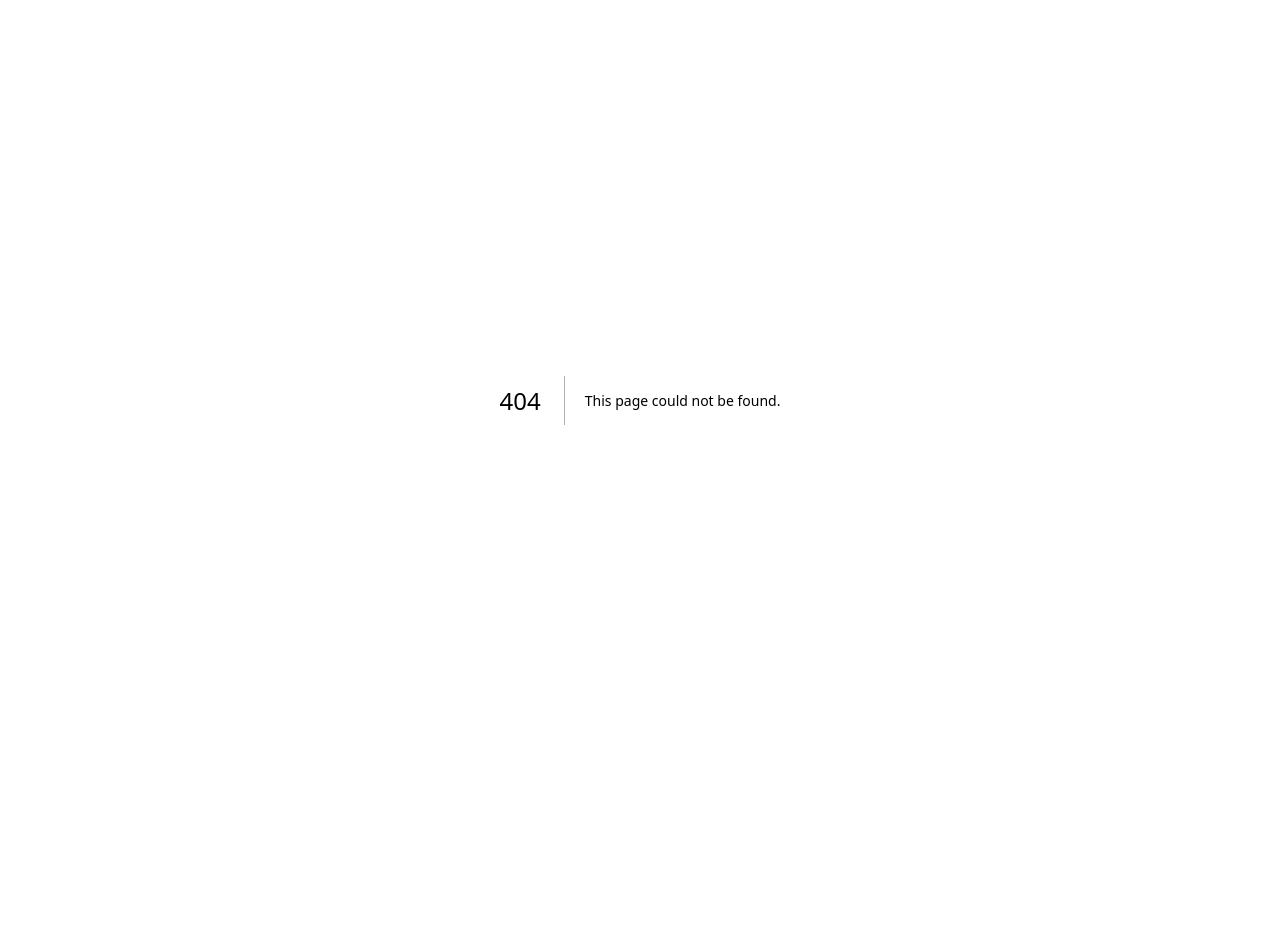
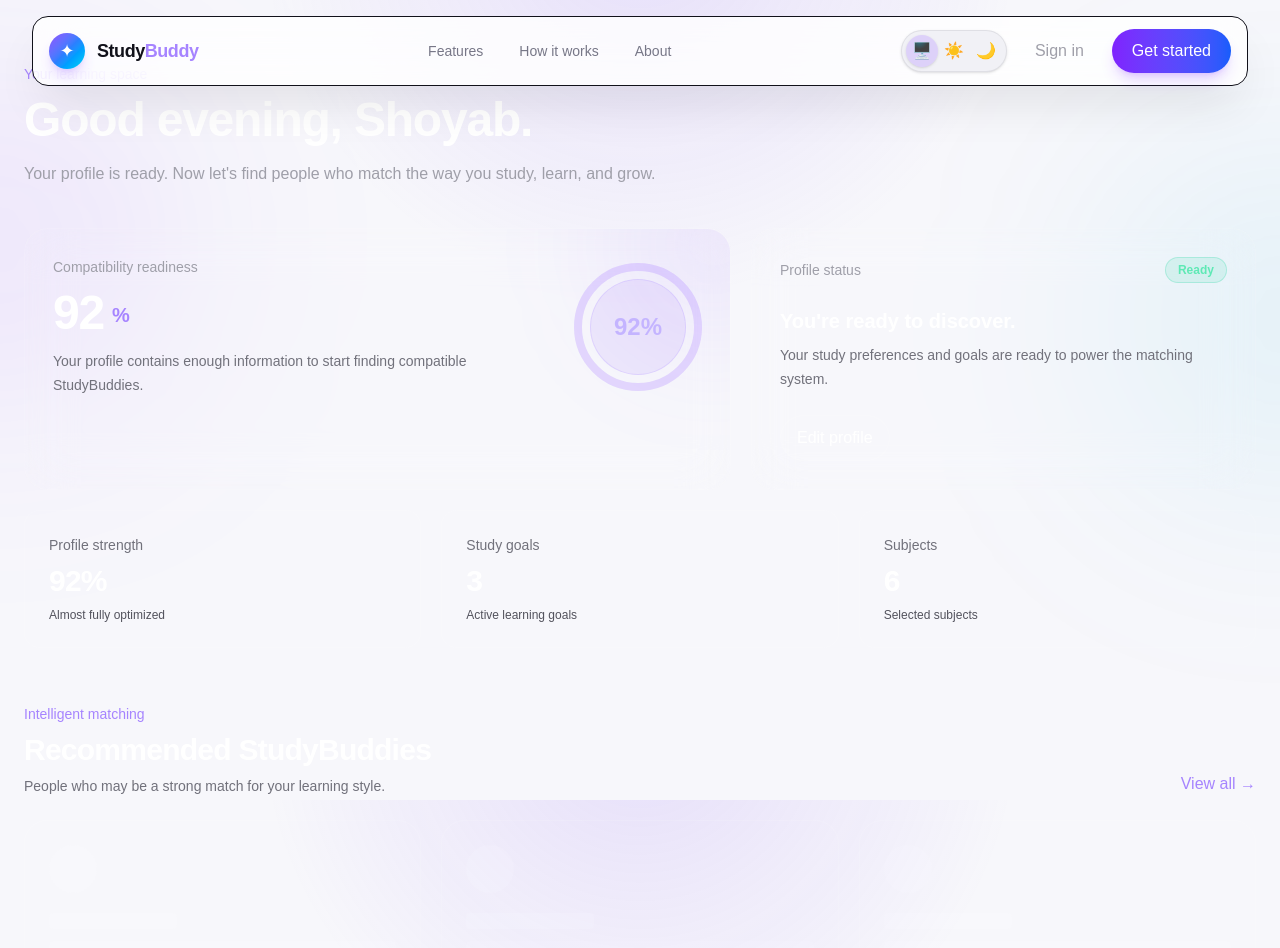
Before and after one commit to KmShoyab/StudyBuddy, a Next.js app in the folder frontend/: page /dashboard in a window 1280 px wide. Before the commit this address had no page. Shown: the top 948 px of the page. Before the commit the page ends 800 px from the top, so only its background shows below. Built offline with nearby package versions, Linux system fonts and the light colour scheme.

Commit message:
Establish the StudyBuddy command center and learner overview

```diff
--- /dev/null
+++ b/frontend/app/dashboard/page.tsx
@@ -0,0 +1,176 @@
+import Navbar from "@/components/Navbar";
+
+const stats = [
+  {
+    label: "Profile strength",
+    value: "92%",
+    description: "Almost fully optimized",
+  },
+  {
+    label: "Study goals",
+    value: "3",
+    description: "Active learning goals",
+  },
+  {
+    label: "Subjects",
+    value: "6",
+    description: "Selected subjects",
+  },
+];
+
+export default function Dashboard() {
+  return (
+    <main className="min-h-screen">
+      <Navbar />
+
+      <section className="relative mx-auto max-w-7xl overflow-hidden px-6 py-12 sm:py-16">
+        {/* Background glow */}
+        <div className="pointer-events-none absolute -left-40 top-20 h-80 w-80 rounded-full bg-violet-600/10 blur-[120px]" />
+        <div className="pointer-events-none absolute -right-40 top-40 h-80 w-80 rounded-full bg-cyan-500/10 blur-[120px]" />
+
+        {/* Welcome */}
+        <div className="relative">
+          <p className="text-sm font-medium text-violet-400">
+            Your learning space
+          </p>
+
+          <h1 className="mt-3 text-3xl font-extrabold tracking-tight text-white sm:text-4xl md:text-5xl">
+            Good evening, Shoyab.
+          </h1>
+
+          <p className="mt-4 max-w-2xl text-sm leading-7 text-zinc-400 sm:text-base">
+            Your profile is ready. Now let&apos;s find people who match the
+            way you study, learn, and grow.
+          </p>
+        </div>
+
+        {/* Profile overview */}
+        <div className="relative mt-10 grid gap-5 md:grid-cols-[1.4fr_1fr]">
+          {/* Compatibility card */}
+          <div className="relative overflow-hidden rounded-3xl border border-white/10 bg-white/[0.035] p-7 backdrop-blur-xl">
+            <div className="pointer-events-none absolute -right-20 -top-20 h-48 w-48 rounded-full bg-violet-500/10 blur-3xl" />
+
+            <div className="relative flex flex-col justify-between gap-8 sm:flex-row sm:items-center">
+              <div>
+                <p className="text-sm font-medium text-zinc-400">
+                  Compatibility readiness
+                </p>
+
+                <div className="mt-3 flex items-end gap-2">
+                  <span className="text-5xl font-extrabold tracking-tight text-white">
+                    92
+                  </span>
+
+                  <span className="mb-2 text-xl font-semibold text-violet-400">
+                    %
+                  </span>
+                </div>
+
+                <p className="mt-3 max-w-sm text-sm leading-6 text-zinc-500">
+                  Your profile contains enough information to start finding
+                  compatible StudyBuddies.
+                </p>
+              </div>
+
+              {/* Progress ring */}
+              <div className="flex h-32 w-32 shrink-0 items-center justify-center rounded-full border-8 border-violet-500/20">
+                <div className="flex h-24 w-24 items-center justify-center rounded-full border border-violet-400/20 bg-violet-500/10">
+                  <span className="text-2xl font-bold text-violet-300">
+                    92%
+                  </span>
+                </div>
+              </div>
+            </div>
+          </div>
+
+          {/* Profile status */}
+          <div className="rounded-3xl border border-white/10 bg-white/[0.035] p-7 backdrop-blur-xl">
+            <div className="flex items-center justify-between">
+              <p className="text-sm font-medium text-zinc-400">
+                Profile status
+              </p>
+
+              <span className="rounded-full border border-emerald-400/20 bg-emerald-400/10 px-3 py-1 text-xs font-semibold text-emerald-300">
+                Ready
+              </span>
+            </div>
+
+            <h2 className="mt-6 text-xl font-bold text-white">
+              You&apos;re ready to discover.
+            </h2>
+
+            <p className="mt-2 text-sm leading-6 text-zinc-500">
+              Your study preferences and goals are ready to power the matching
+              system.
+            </p>
+
+            <button className="mt-6 rounded-xl border border-white/10 bg-white/[0.05] px-4 py-2.5 text-sm font-semibold text-white transition hover:border-violet-400/30 hover:bg-violet-500/10">
+              Edit profile
+            </button>
+          </div>
+        </div>
+
+        {/* Stats */}
+        <div className="relative mt-5 grid gap-5 sm:grid-cols-3">
+          {stats.map((stat) => (
+            <div
+              key={stat.label}
+              className="rounded-2xl border border-white/10 bg-white/[0.025] p-6 transition hover:-translate-y-1 hover:border-violet-400/20"
+            >
+              <p className="text-sm text-zinc-500">{stat.label}</p>
+
+              <p className="mt-2 text-3xl font-extrabold tracking-tight text-white">
+                {stat.value}
+              </p>
+
+              <p className="mt-2 text-xs text-zinc-600">
+                {stat.description}
+              </p>
+            </div>
+          ))}
+        </div>
+
+        {/* Recommended section placeholder */}
+        <div className="relative mt-14">
+          <div className="flex flex-col justify-between gap-3 sm:flex-row sm:items-end">
+            <div>
+              <p className="text-sm font-medium text-violet-400">
+                Intelligent matching
+              </p>
+
+              <h2 className="mt-2 text-2xl font-bold tracking-tight text-white sm:text-3xl">
+                Recommended StudyBuddies
+              </h2>
+
+              <p className="mt-2 text-sm text-zinc-500">
+                People who may be a strong match for your learning style.
+              </p>
+            </div>
+
+            <button className="w-fit text-sm font-semibold text-violet-400 transition hover:text-violet-300">
+              View all →
+            </button>
+          </div>
+
+          {/* Temporary matching placeholders */}
+          <div className="mt-6 grid gap-5 md:grid-cols-3">
+            {[1, 2, 3].map((item) => (
+              <div
+                key={item}
+                className="rounded-3xl border border-white/10 bg-white/[0.025] p-6"
+              >
+                <div className="h-12 w-12 animate-pulse rounded-full bg-white/10" />
+
+                <div className="mt-5 h-4 w-32 animate-pulse rounded bg-white/10" />
+
+                <div className="mt-3 h-3 w-full animate-pulse rounded bg-white/5" />
+
+                <div className="mt-2 h-3 w-3/4 animate-pulse rounded bg-white/5" />
+              </div>
+            ))}
+          </div>
+        </div>
+      </section>
+    </main>
+  );
+}
```
